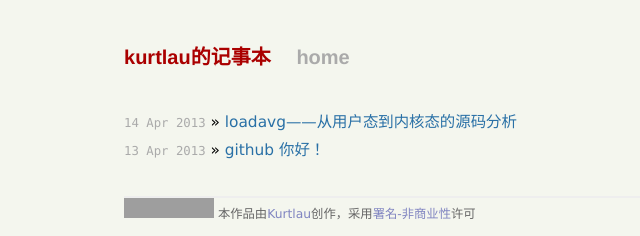
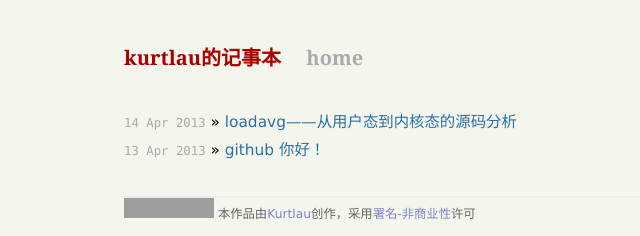
Before and after one commit to kurtlau/kurtlau.github.com, a Jekyll site: the page built from index.html, in a window 1280 px wide. Shown: the top 236 px of the page, without its empty margins (131-771 px from the left). Built offline with Jekyll 4.4.1, drawn with Linux system fonts in a browser that asks for light colours; Markdown is read by kramdown in place of the engine named in the settings; grey boxes are pictures that could not be loaded.

Commit message:
title of style.css

```diff
--- a/css/style.css
+++ b/css/style.css
@@ -93,7 +93,7 @@ ul.posts {
   font-weight: bold;
   margin-bottom: 2em;
   font-size: 130%;
-  font-family: Helvetica, STXihei, 'STHeiti Light', monospace;
+  font-family: Georgia, STXihei, 'STHeiti Light', monospace;
 }
 
   .site .title a {
```
